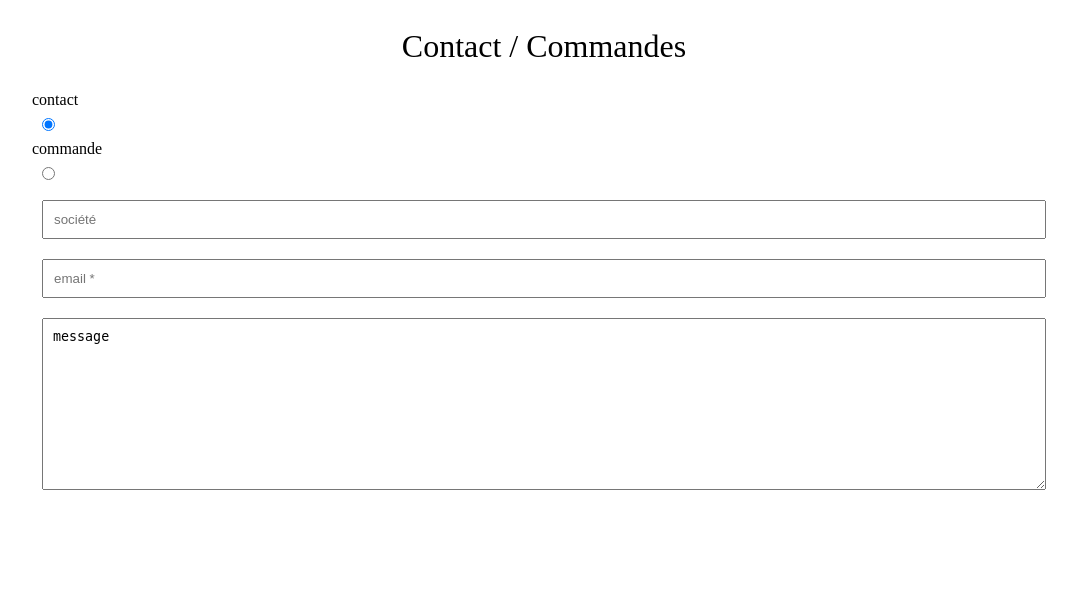
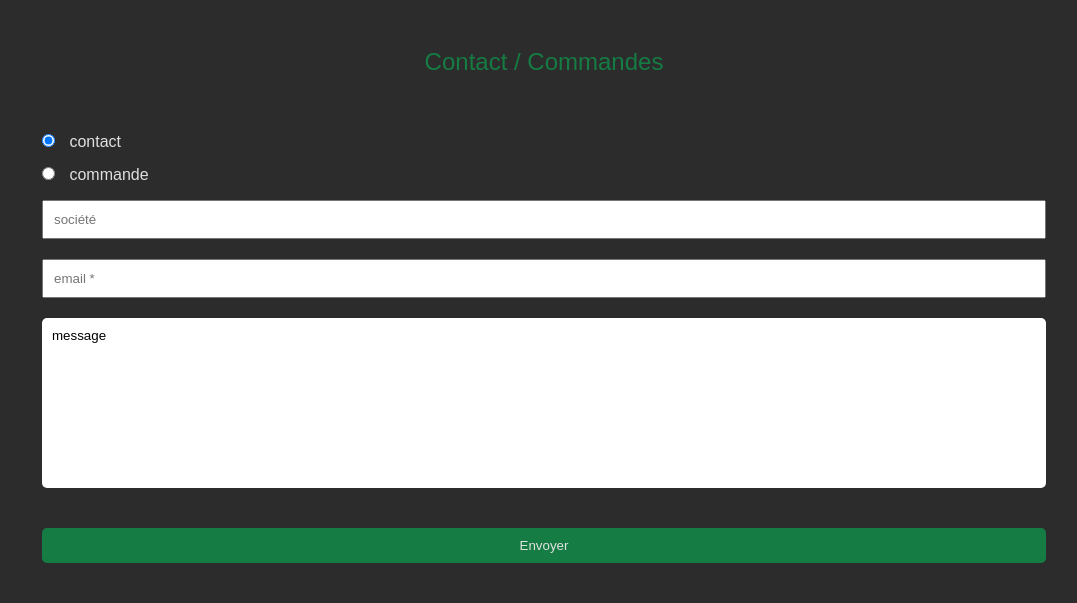
Before and after one commit to GeraldB69/lareligieuse, a PHP site: page /contact.html in a window 1280 px wide. Shown: the part 453-1056 px from the top of the page, without its empty margins (96-1173 px from the left). Before the commit the page ends 943 px from the top, so only its background shows below. Run offline with PHP 8.4, Linux system fonts and the light colour scheme; some libraries are stand-ins or nearby versions.

Commit message:
styled contact form, 1st version working

```diff
--- a/contact.css
+++ b/contact.css
@@ -54,11 +54,20 @@ table {
     ===== END RESET =====
 */
 
+body {
+    background-color: #2c2c2c;
+    color: #e0e0e0;
+    font-family: sans-serif;
+}
+
 h2 {
     text-align: center;
-    margin: 30px 0;
-    font-size: 2rem;
+    margin: 50px 0;
+    font-size: 1.5rem;
+    color: #157c43
 }
+
+/* Contact form */
 
 .form-container {
     display: flex;
@@ -67,11 +76,32 @@ h2 {
 
 .contact-form {
     width: 80%;
+    font-family: sans-serif;
+    margin-bottom: 30px;
 }
 
-.contact-form input, * {
+.contact-form input, .contact-form textarea {
     margin: 10px;
     padding: 10px;
+}
+
+.contact-form textarea {
+    font-family: sans-serif;
+    resize: none;
+    margin-bottom: 30px;
+    border: none;
+    border-radius: 5px;
+}
+
+.contact-form .contact-button{
+    background-color: #157c43;
+    color: #e0e0e0;
+    border-radius: 5px;
+    border: none;
+}
+
+.contact-form .contact-button:hover {
+    box-shadow: 2px 2px 10px #111111;
 }
 
 .flex-column {
@@ -80,7 +110,4 @@ h2 {
     align-items: space-around;
 }
 
-.radio {
-    align-self: flex-start;
-    display: inline-block;
-}
+/* Order form */
--- a/contact.html
+++ b/contact.html
@@ -43,13 +43,18 @@
             <h2>Contact / Commandes</h2>
             <div class="form-container">
                 <form action="" class="contact-form flex-column">
-                    <label for="radio-contact" class="radio">contact</label>
-                    <input id="radio-contact" class = "radio" type="radio" name="form-type" value="contact" checked>
-                    <label for="radio-order">commande</label>
-                    <input id="radio-order" class="radio" type="radio" name="form-type" value="order">
+                    <div class="radio-contact">
+                        <input id="radio-contact" class = "radio" type="radio" name="form-type" value="contact" checked>
+                        <label for="radio-contact" class="radio">contact</label>
+                    </div>
+                    <div class="radio-order">
+                        <input id="radio-order" class="radio" type="radio" name="form-type" value="order">
+                        <label for="radio-order">commande</label>
+                    </div>
                     <input type="text" placeholder="société">
                     <input type="email" placeholder="email *">
                     <textarea name="message *" id="" cols="30" rows="10">message</textarea>
+                    <input class="contact-button" type="submit" value="Envoyer">
                 </form>
             </div>
         </section>
```
Also changed, not shown: contact.js (added).
